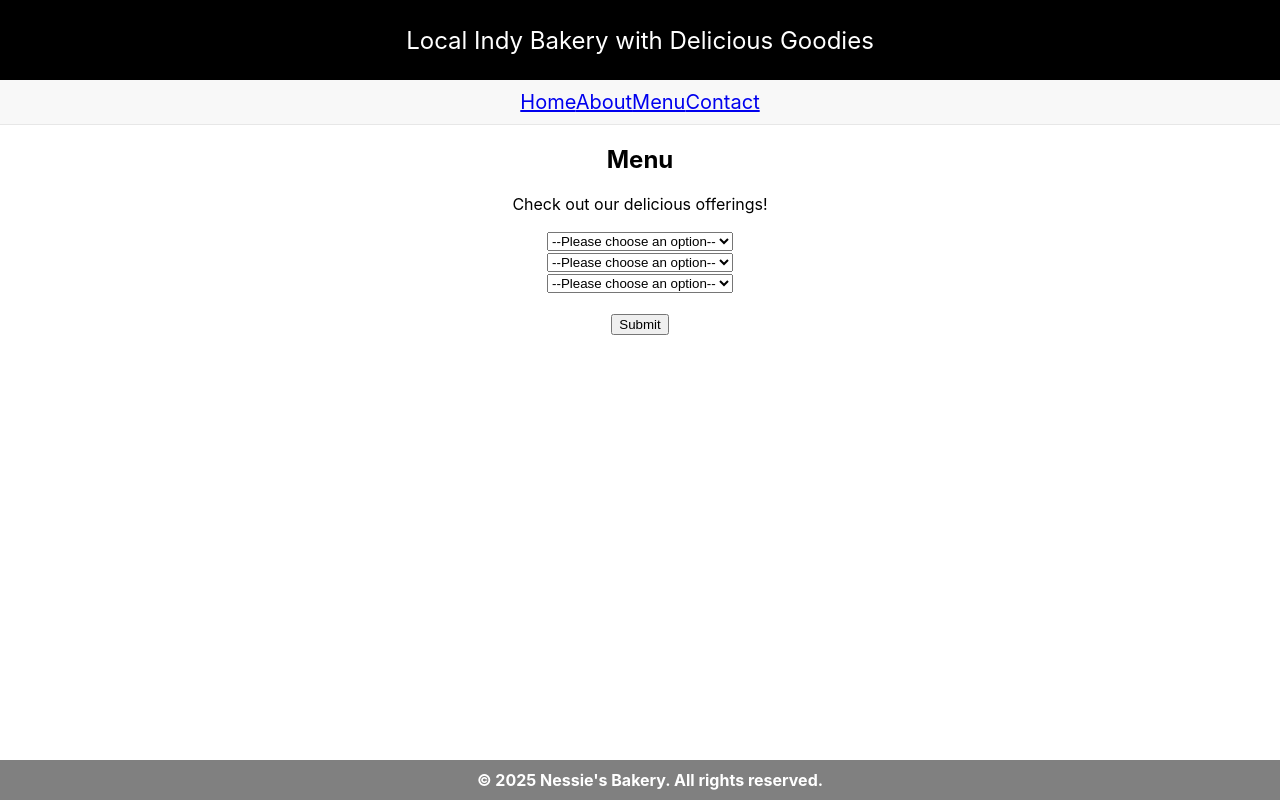
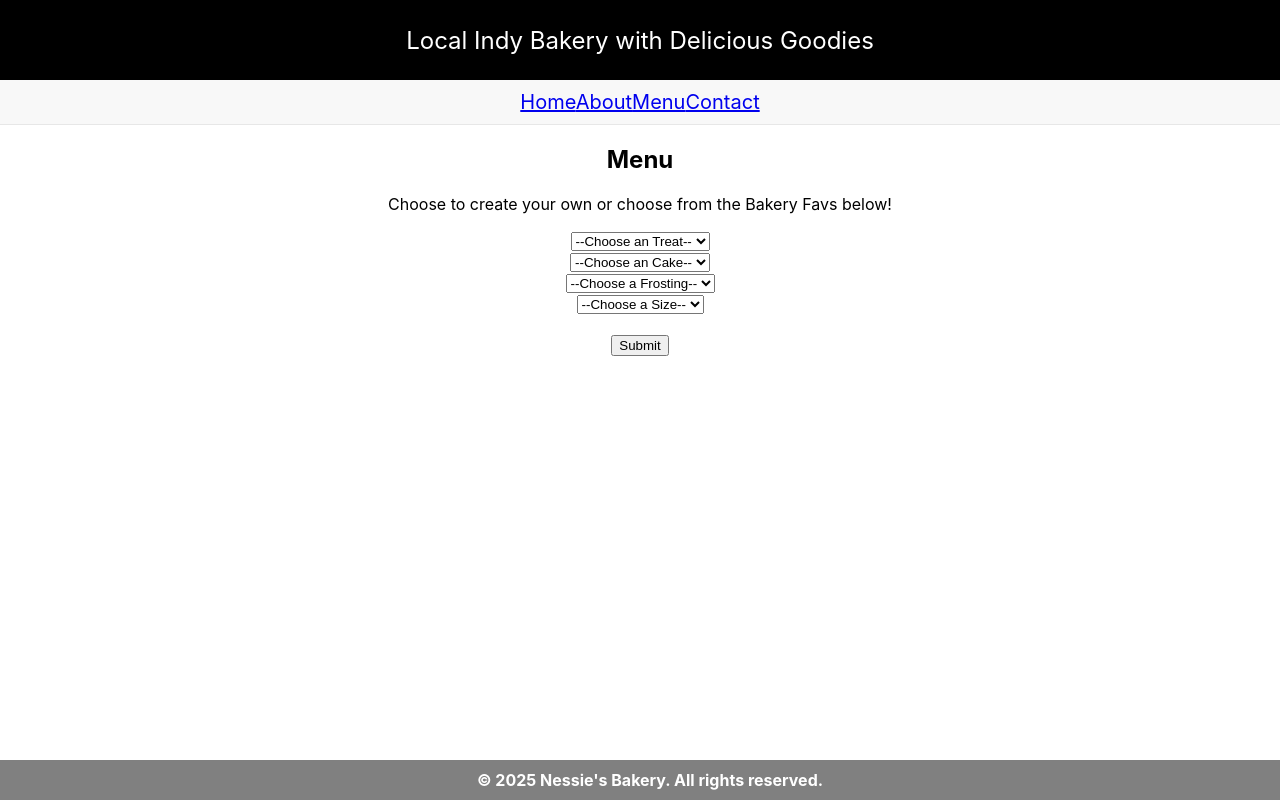
Before and after one commit to WoodenKhrystyn-FS/nessies-app, a React (Create React App) app: page /menu in a window 1280 px wide. Built offline with nearby package versions, Linux system fonts and the light colour scheme.

Commit message:
For the button component added the onClick event for when the user clicks instead of as soon as the page refreshes. Added form to Contact page

```diff
--- a/src/Components/Button.js
+++ b/src/Components/Button.js
@@ -1,10 +1,11 @@
 function Button() {
   const handleClick = () => {
-    console.log("Button clicked");
+    console.log("Button clicked!");
+    //alert("Your message has been sent!");
   };
   handleClick();
 
-  return <button>Submit</button>;
+  return <button onClick={handleClick}>Submit</button>;
 }
 
 export default Button;
--- a/src/Components/MenuForm.js
+++ b/src/Components/MenuForm.js
@@ -6,8 +6,8 @@ const MenuForm = () => {
     <div>
       <div className="treat">
         <select>
-          Treat of Choice:
-          <option>--Please choose an option--</option>
+          Treat Type:
+          <option>--Choose an Treat--</option>
           <option>Cupcakes</option>
           <option>Cookies</option>
           <option>Cakes</option>
@@ -18,7 +18,7 @@ const MenuForm = () => {
       <div className="cake">
         <select>
           Cake Base:
-          <option>--Please choose an option--</option>
+          <option>--Choose an Cake--</option>
           <option>Vanilla</option>
           <option>Chocolate</option>
           <option>Red Velvet</option>
@@ -28,11 +28,21 @@ const MenuForm = () => {
       <div className="frosting">
         <select>
           Frosting:
-          <option>--Please choose an option--</option>
+          <option>--Choose a Frosting--</option>
           <option>Vanilla Buttercream</option>
           <option>Chocolate Ganache</option>
           <option>Cream Cheese</option>
           <option>Lemon Glaze</option>
+        </select>
+      </div>
+      <div className="size">
+        <select>
+          Size:
+          <option>--Choose a Size--</option>
+          <option>6 inch</option>
+          <option>8 inch</option>
+          <option>10 inch</option>
+          <option>12 inch</option>
         </select>
       </div>
       <br></br>
--- a/src/Pages/Contact.js
+++ b/src/Pages/Contact.js
@@ -2,6 +2,9 @@ import React from "react";
 import Button from "../Components/Button";
 
 function Contact() {
+  console.log("Contact page loaded");
+  //alert("Contact page loaded");
+
   return (
     <div className="contact-container">
       <h2>Contact Us</h2>
@@ -9,12 +12,19 @@ function Contact() {
         If you have any questions pertaining to an order or goodie, feel free to
         reach out!
       </p>
-      <input type="text" placeholder="Type Name" />
-      <br />
-      <input type="email" placeholder="Type Email" />
-      <br />
+      <form>
+        <label>Name:</label>
+        <input type="text" placeholder="Type Name" />
+        <br />
+        <label>Email:</label>
+        <input type="email" placeholder="Type Email" />
+        <br />
 
-      <textarea placeholder="Type xMessage"></textarea>
+        <label>Message:</label>
+        <textarea placeholder="Type Message"></textarea>
+        <br></br>
+      </form>
+
       <br></br>
       <Button />
     </div>
--- a/src/Pages/Home.js
+++ b/src/Pages/Home.js
@@ -3,16 +3,16 @@ import ImageGallery from "react-image-gallery";
 
 const images = [
   {
-    original: "/Images/bread.jpeg",
-    thumbnail: "/Images/bread.jpeg",
+    original: "/IMAGES/bread.jpeg",
+    thumbnail: "/IMAGES/bread.jpeg",
   },
   {
-    original: "/Images/brownies.jpeg",
-    thumbnail: "/Images/brownies.jpeg",
+    original: "/IMAGES/brownies.jpeg",
+    thumbnail: "/IMAGES/brownies.jpeg",
   },
   {
-    original: "/Images/RedVelvetCupcakes.jpg",
-    thumbnail: "/Images/RedVelvetCupcakes.jpg",
+    original: "/IMAGES/RedVelvetCupcakes.jpg",
+    thumbnail: "/IMAGES/RedVelvetCupcakes.jpg",
   },
 ];
 
--- a/src/Pages/Menu.js
+++ b/src/Pages/Menu.js
@@ -5,7 +5,7 @@ function Menu() {
   return (
     <div>
       <h2>Menu</h2>
-      <p>Check out our delicious offerings!</p>
+      <p>Choose to create your own or choose from the Bakery Favs below!</p>
       <MenuForm />
     </div>
   );
```
Also changed, not shown: 1 other file (tests, documents, lock files or other folders).
